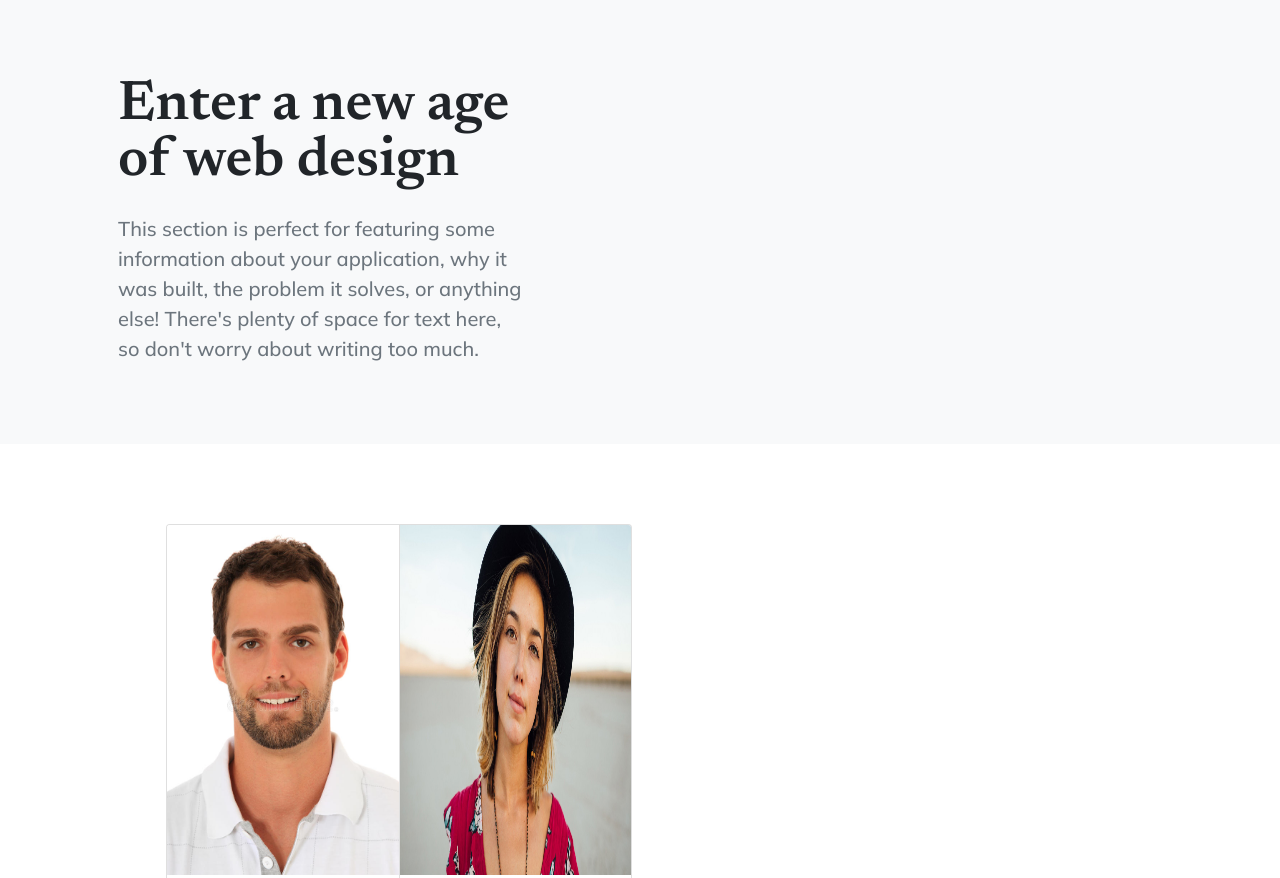
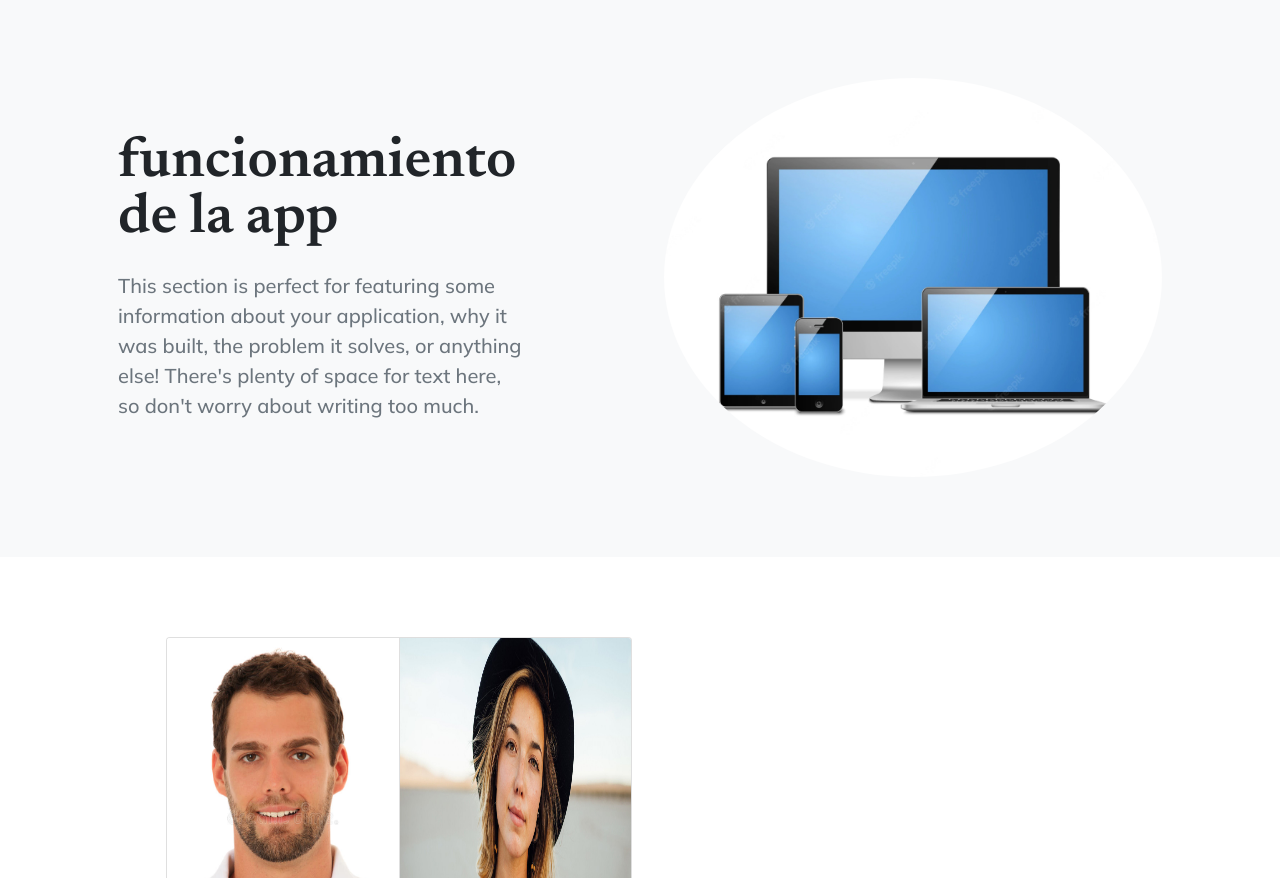
Before and after one commit to Lican98/landmark, a plain HTML site: page index.html in a window 1280 px wide. Shown: the part 2129-3007 px from the top of the page. Drawn offline with nearby package versions, Linux system fonts and the light colour scheme.

Commit message:
modificacion de palabra

```diff
--- a/index.html
+++ b/index.html
@@ -131,13 +131,14 @@
         <div class="container px-5">
             <div class="row gx-5 align-items-center justify-content-center justify-content-lg-between">
                 <div class="col-12 col-lg-5">
-                    <h2 class="display-4 lh-1 mb-4">Enter a new age of web design</h2>
+                    <h2 class="display-4 lh-1 mb-4">funcionamiento de la app</h2>
                     <p class="lead fw-normal text-muted mb-5 mb-lg-0">This section is perfect for featuring some
                         information about your application, why it was built, the problem it solves, or anything else!
                         There's plenty of space for text here, so don't worry about writing too much.</p>
                 </div>
                 <div class="col-sm-8 col-md-6">
                     <div class="px-5 px-sm-0"><img class="img-fluid rounded-circle"
+                            src="distintos sistemas.jpeg" alt="..." /></div>
                 </div>
             </div>
         </div>
```
